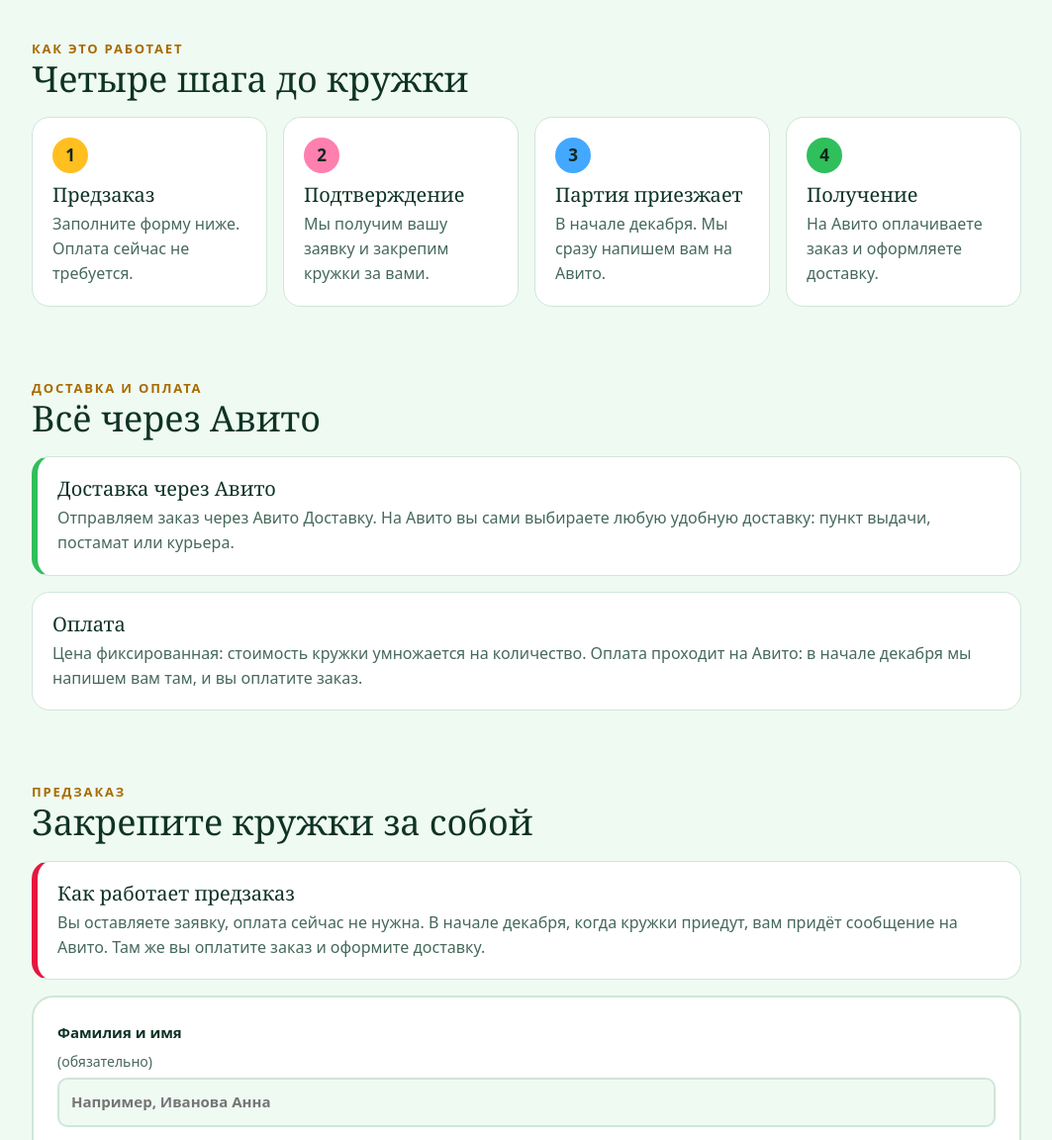
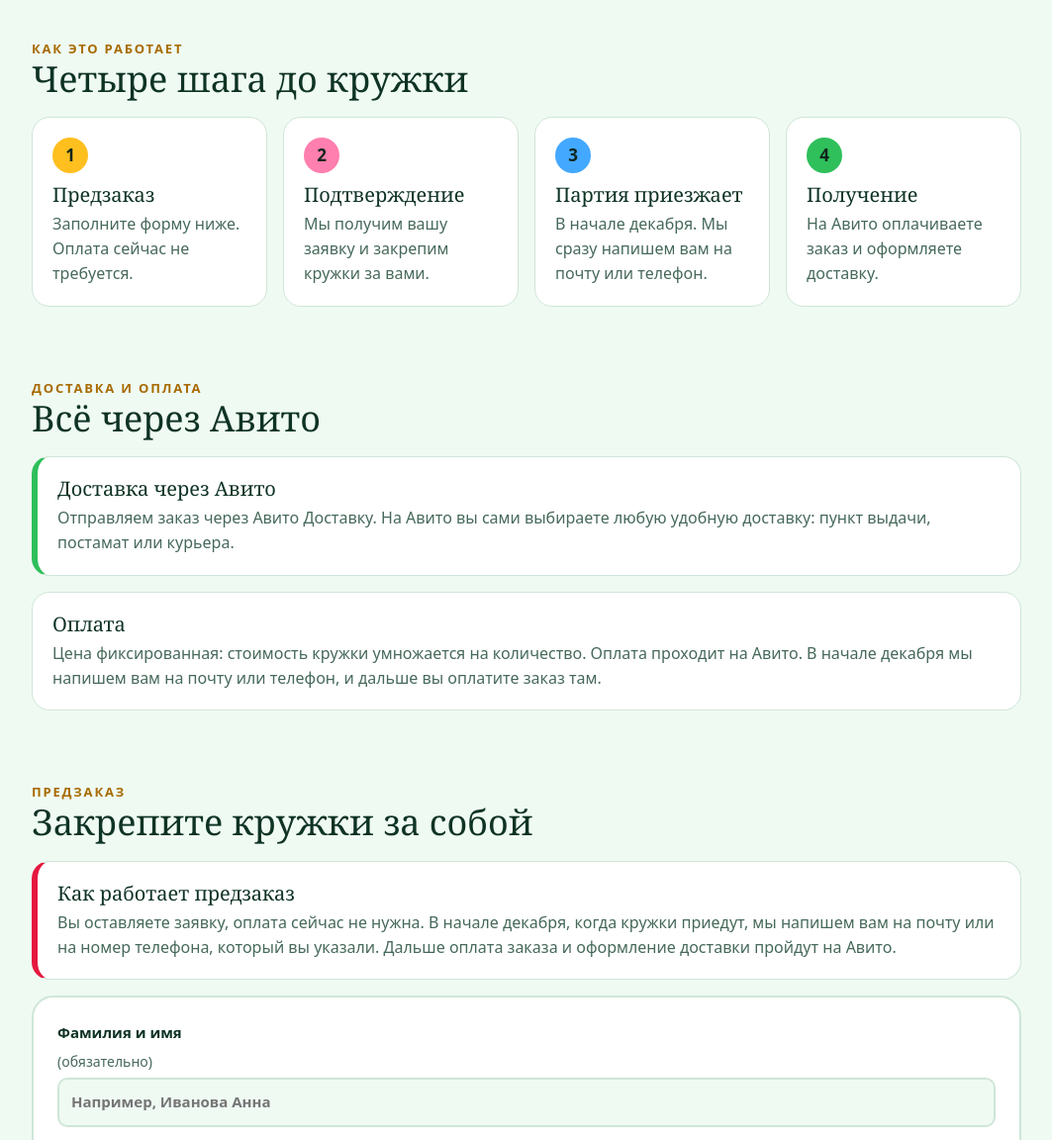
Before and after one commit to Siroklin/kruzhki, a plain HTML site: page index.html in a window 1280 px wide. Shown: the part 2108-3260 px from the top of the page at 99% size, without its empty margins (108-1171 px from the left). Drawn offline with Linux system fonts and the light colour scheme.

Commit message:
Update payment and notification details in index.html

```diff
--- a/index.html
+++ b/index.html
@@ -224,7 +224,7 @@ footer{text-align:center;color:var(--muted);font-size:14px;padding-top:24px}
   <div class="steps">
     <div class="box"><h3>Предзаказ</h3><p>Заполните форму ниже. Оплата сейчас не требуется.</p></div>
     <div class="box"><h3>Подтверждение</h3><p>Мы получим вашу заявку и закрепим кружки за вами.</p></div>
-    <div class="box"><h3>Партия приезжает</h3><p>В начале декабря. Мы сразу напишем вам на Авито.</p></div>
+    <div class="box"><h3>Партия приезжает</h3><p>В начале декабря. Мы сразу напишем вам на почту или телефон.</p></div>
     <div class="box"><h3>Получение</h3><p>На Авито оплачиваете заказ и оформляете доставку.</p></div>
   </div>
 </section>
@@ -233,13 +233,13 @@ footer{text-align:center;color:var(--muted);font-size:14px;padding-top:24px}
   <div class="tag">Доставка и оплата</div>
   <h2>Всё через Авито</h2>
   <div class="box avito"><h3>Доставка через Авито</h3><p>Отправляем заказ через Авито Доставку. На Авито вы сами выбираете любую удобную доставку: пункт выдачи, постамат или курьера.</p></div>
-  <div class="box" style="margin-top:16px"><h3>Оплата</h3><p>Цена фиксированная: стоимость кружки умножается на количество. Оплата проходит на Авито: в начале декабря мы напишем вам там, и вы оплатите заказ.</p></div>
+  <div class="box" style="margin-top:16px"><h3>Оплата</h3><p>Цена фиксированная: стоимость кружки умножается на количество. Оплата проходит на Авито. В начале декабря мы напишем вам на почту или телефон, и дальше вы оплатите заказ там.</p></div>
 </section>
 
 <section id="preorder">
   <div class="tag">Предзаказ</div>
   <h2>Закрепите кружки за собой</h2>
-  <div class="box how"><h3>Как работает предзаказ</h3><p>Вы оставляете заявку, оплата сейчас не нужна. В начале декабря, когда кружки приедут, вам придёт сообщение на Авито. Там же вы оплатите заказ и оформите доставку.</p></div>
+  <div class="box how"><h3>Как работает предзаказ</h3><p>Вы оставляете заявку, оплата сейчас не нужна. В начале декабря, когда кружки приедут, мы напишем вам на почту или на номер телефона, который вы указали. Дальше оплата заказа и оформление доставки пройдут на Авито.</p></div>
   <form id="f" novalidate>
     <label for="name">Фамилия и имя <span class="hint">(обязательно)</span>
       <input id="name" autocomplete="name" required placeholder="Например, Иванова Анна">
```
